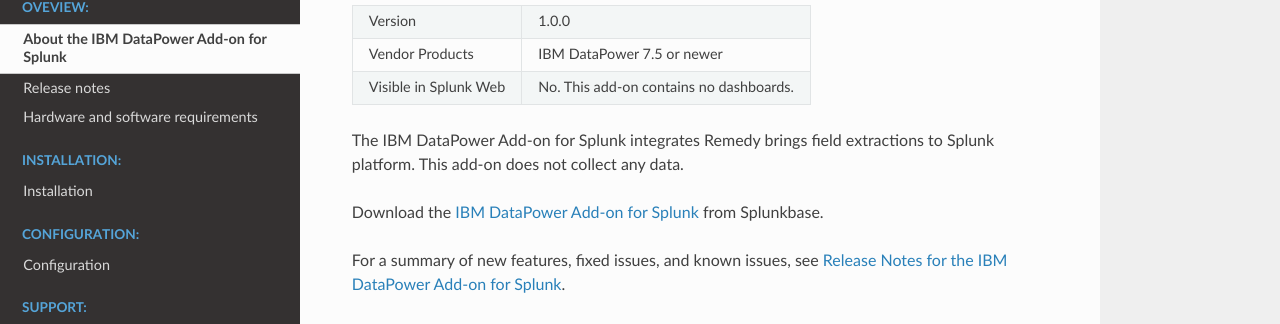
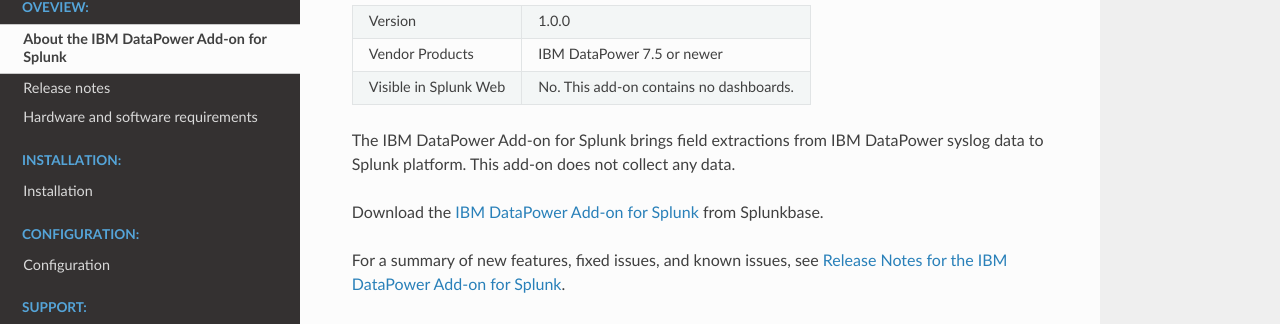
Before and after one commit to diogofgm/TA-ibm_datapower, a Sphinx documentation site: the page built from docs/source/overview/about.rst, in a window 1280 px wide. Shown: the part 155-479 px from the top of the page. Built offline with Sphinx 7.4.7 and the Read the Docs theme 2.0.0, drawn with Linux system fonts in a browser that asks for light colours; pages that are not in the unit, such as notebooks, are missing from menus; some of the changed lines change nothing that is shown.

Commit message:
Update about.rst

```diff
--- a/docs/source/overview/about.rst
+++ b/docs/source/overview/about.rst
@@ -5,7 +5,7 @@
 .. csv-table::
    :file: csv/about.csv
 
-The IBM DataPower Add-on for Splunk integrates Remedy brings field extractions to Splunk platform. This add-on does not collect any data.
+The IBM DataPower Add-on for Splunk brings field extractions from IBM DataPower syslog data to Splunk platform. This add-on does not collect any data.
 
 Download the `IBM DataPower Add-on for Splunk`_ from Splunkbase.
 
@@ -18,6 +18,6 @@
 
 
 .. _IBM DataPower Add-on for Splunk: https://splunkbase.splunk.com/app/4662/
-.. _Release Notes for the IBM DataPower Add-on for Splunk: https://ta-ibm-datapower.readthedocs.io/en/latest/installation.html
-.. _Installation and configuration overview for the IBM DataPower Add-on for Splunk: https://ta-ibm-datapower.readthedocs.io/en/latest/installation.html
+.. _Release Notes for the IBM DataPower Add-on for Splunk: https://ta-ibm-datapower.readthedocs.io/en/latest/releasenotes.html
+.. _Installation and configuration overview for the IBM DataPower Add-on for Splunk: https://ta-ibm-datapower.readthedocs.io/en/latest/install.html
 .. _Questions related to IBM DataPower Add-on for Splunk: http://answers.splunk.com/answers/app/4662
```
